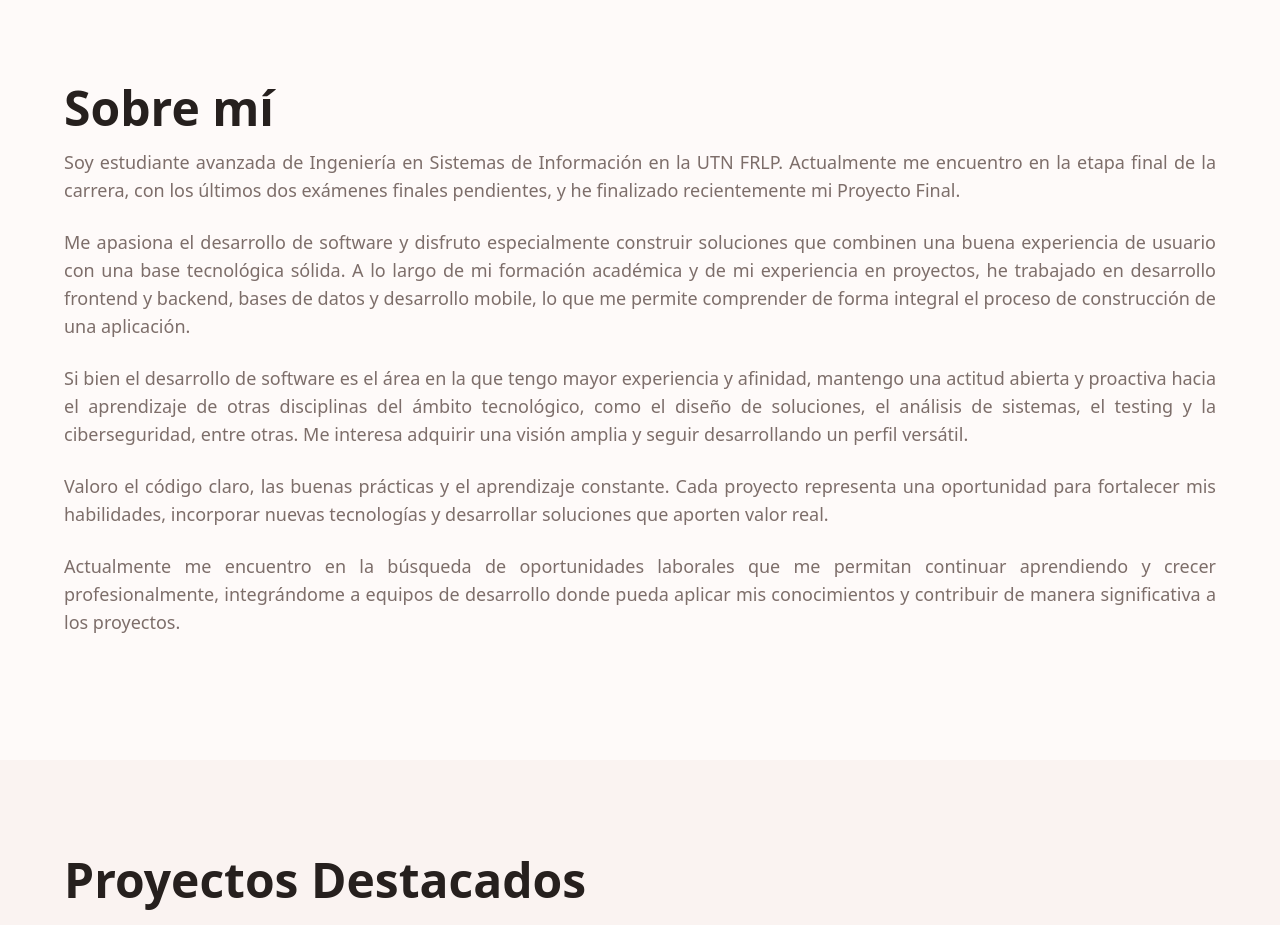
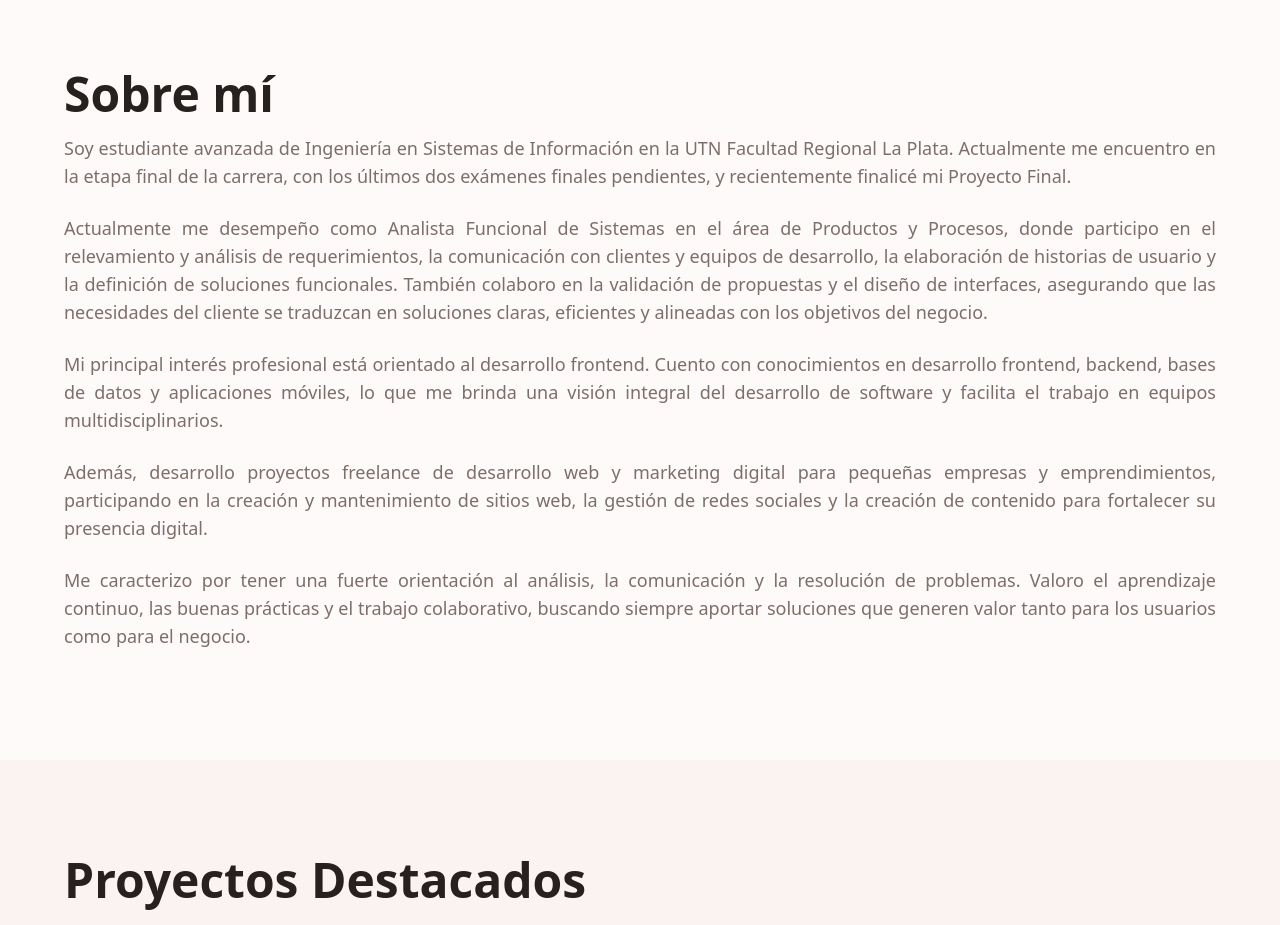
Before and after one commit to oriana-monaldi/portfolio, a Next.js app: page / in a window 1280 px wide. Shown: the part 840-1765 px from the top of the page. Built offline with nearby package versions, Linux system fonts and the light colour scheme; no server answers; the database is empty.

Commit message:
modifica intro

```diff
--- a/components/about.tsx
+++ b/components/about.tsx
@@ -1,9 +1,6 @@
 export function About() {
   return (
-    <section
-      id="about"
-      className="min-h-screen flex items-center py-24 px-6"
-    >
+    <section id="about" className="min-h-screen flex items-center py-24 px-6">
       <div className="max-w-6xl mx-auto">
         <h2 className="text-4xl md:text-5xl font-bold mb-4 text-balance">
           Sobre mí
@@ -12,42 +9,43 @@ export function About() {
         <div className="space-y-6 text-muted-foreground leading-relaxed text-justify">
           <p className="text-lg">
             Soy estudiante avanzada de Ingeniería en Sistemas de Información en
-            la UTN FRLP. Actualmente me encuentro en la etapa final de la carrera,
-            con los últimos dos exámenes finales pendientes, y he finalizado
-            recientemente mi Proyecto Final.
+            la UTN Facultad Regional La Plata. Actualmente me encuentro en la
+            etapa final de la carrera, con los últimos dos exámenes finales
+            pendientes, y recientemente finalicé mi Proyecto Final.
           </p>
 
           <p className="text-lg">
-            Me apasiona el desarrollo de software y disfruto especialmente
-            construir soluciones que combinen una buena experiencia de usuario
-            con una base tecnológica sólida. A lo largo de mi formación académica
-            y de mi experiencia en proyectos, he trabajado en desarrollo frontend
-            y backend, bases de datos y desarrollo mobile, lo que me permite
-            comprender de forma integral el proceso de construcción de una
-            aplicación.
+            Actualmente me desempeño como Analista Funcional de Sistemas en el
+            área de Productos y Procesos, donde participo en el relevamiento y
+            análisis de requerimientos, la comunicación con clientes y equipos
+            de desarrollo, la elaboración de historias de usuario y la
+            definición de soluciones funcionales. También colaboro en la
+            validación de propuestas y el diseño de interfaces, asegurando que
+            las necesidades del cliente se traduzcan en soluciones claras,
+            eficientes y alineadas con los objetivos del negocio.
           </p>
 
           <p className="text-lg">
-            Si bien el desarrollo de software es el área en la que tengo mayor
-            experiencia y afinidad, mantengo una actitud abierta y proactiva
-            hacia el aprendizaje de otras disciplinas del ámbito tecnológico,
-            como el diseño de soluciones, el análisis de sistemas, el testing y
-            la ciberseguridad, entre otras. Me interesa adquirir una visión
-            amplia y seguir desarrollando un perfil versátil.
+            Mi principal interés profesional está orientado al desarrollo
+            frontend. Cuento con conocimientos en desarrollo frontend, backend,
+            bases de datos y aplicaciones móviles, lo que me brinda una visión
+            integral del desarrollo de software y facilita el trabajo en equipos
+            multidisciplinarios.
           </p>
 
           <p className="text-lg">
-            Valoro el código claro, las buenas prácticas y el aprendizaje
-            constante. Cada proyecto representa una oportunidad para fortalecer
-            mis habilidades, incorporar nuevas tecnologías y desarrollar
-            soluciones que aporten valor real.
+            Además, desarrollo proyectos freelance de desarrollo web y marketing
+            digital para pequeñas empresas y emprendimientos, participando en la
+            creación y mantenimiento de sitios web, la gestión de redes sociales
+            y la creación de contenido para fortalecer su presencia digital.
           </p>
 
           <p className="text-lg">
-            Actualmente me encuentro en la búsqueda de oportunidades laborales
-            que me permitan continuar aprendiendo y crecer profesionalmente,
-            integrándome a equipos de desarrollo donde pueda aplicar mis
-            conocimientos y contribuir de manera significativa a los proyectos.
+            Me caracterizo por tener una fuerte orientación al análisis, la
+            comunicación y la resolución de problemas. Valoro el aprendizaje
+            continuo, las buenas prácticas y el trabajo colaborativo, buscando
+            siempre aportar soluciones que generen valor tanto para los usuarios
+            como para el negocio.
           </p>
         </div>
       </div>
```
